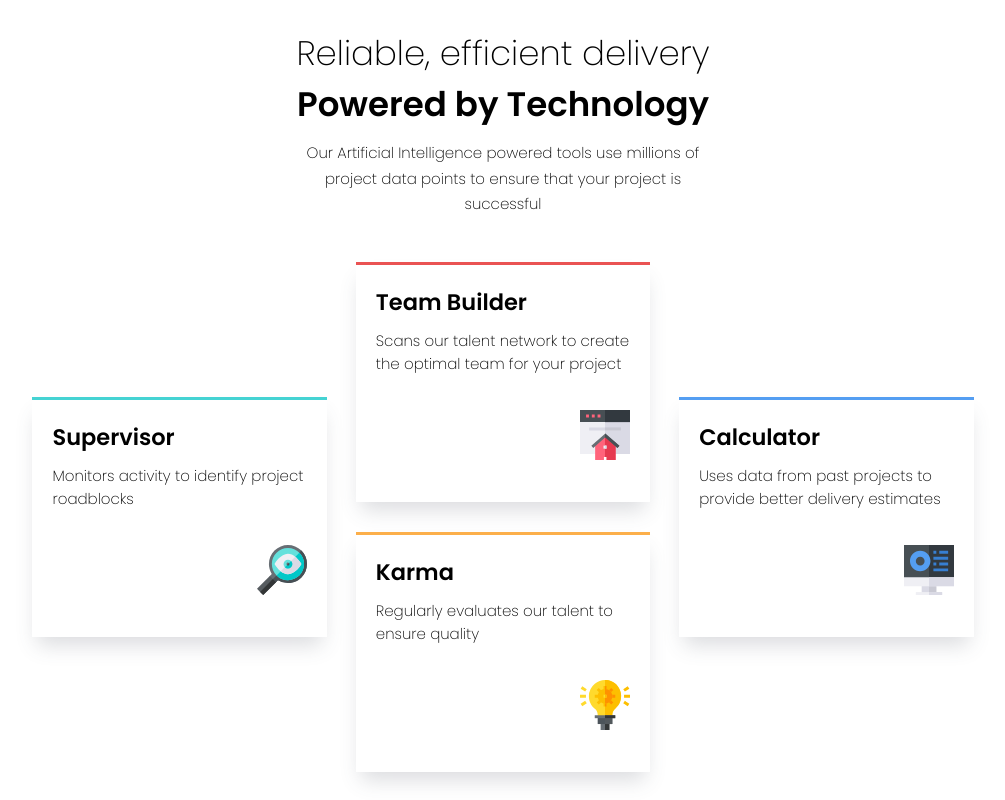
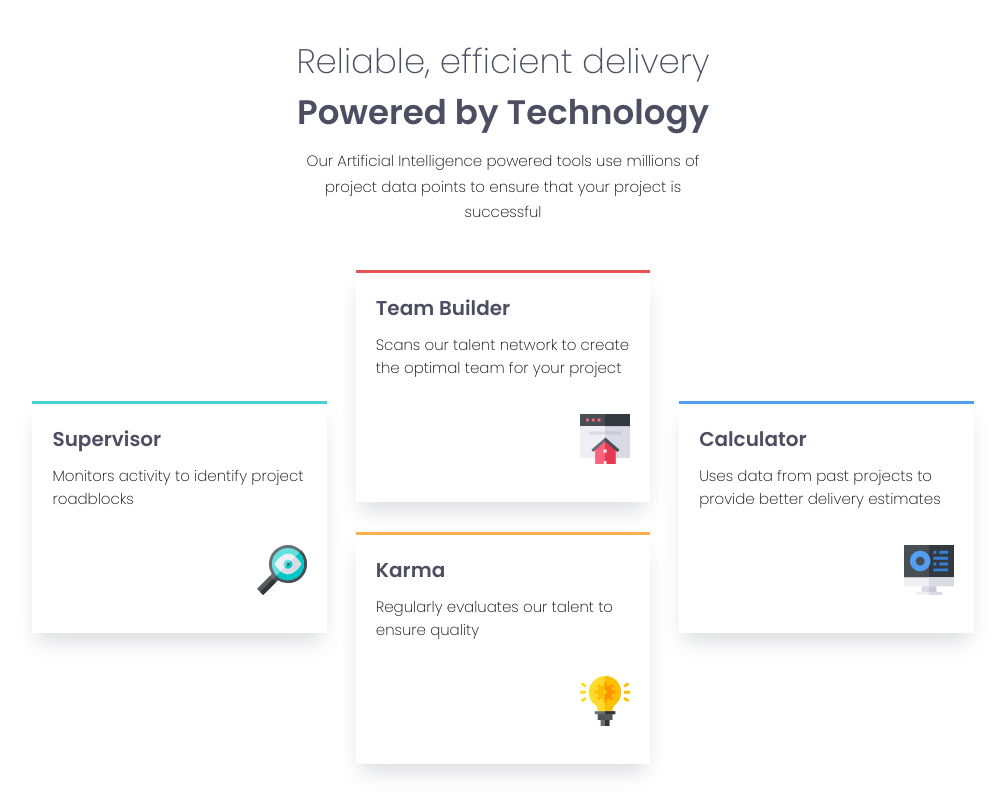
Before and after one commit to AhmedSaidi99/Four-card-feature-section, a plain HTML site: page index.html in a window 1280 px wide. Shown: the whole page, without its empty margins (137-1142 px from the left). Drawn offline with Linux system fonts and the light colour scheme.

Commit message:
FEM Challenge

```diff
--- a/css/style.css
+++ b/css/style.css
@@ -4,6 +4,7 @@
     --Border-Cyan: hsl(180, 62%, 55%);
     --Border-Orange: hsl(34, 97%, 64%);
     --Border-Blue: hsl(212, 86%, 64%);
+    --Heading-Color: hsl(234, 12%, 34%);
 }
 /* End Variables */
 * {
@@ -44,11 +45,13 @@ header h1 {
     margin: 0;
     font-weight: 200;
     font-size: 34px;
+    color: var(--Heading-Color);
 }
 header h2 {
     margin: 0;
     font-weight: 600;
     font-size: 34px;
+    color: var(--Heading-Color);
 }
 header p {
     width: 45%;
@@ -85,7 +88,7 @@ section .col {
 }
 section .col .card {
     width: 23vw;
-    height: 30vh;
+    height: 29vh;
     padding: 20px;
     box-shadow: 0px 13px 20px -5px hsl(234deg 12% 34% / 20%);
 }
@@ -109,7 +112,9 @@ section .col:nth-child(3) .card {
     border-top: 3px solid var(--Border-Blue);
 }
 section .card h1 {
+    font-size: 20px;
     margin: 0 0 10px;
+    color: var(--Heading-Color);
 }
 section .card p {
     margin: 0 0 20px;
```
